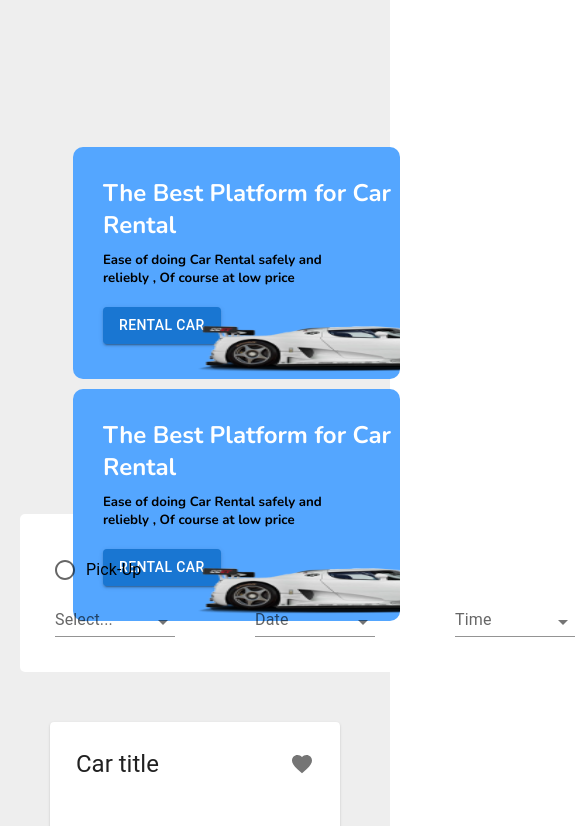
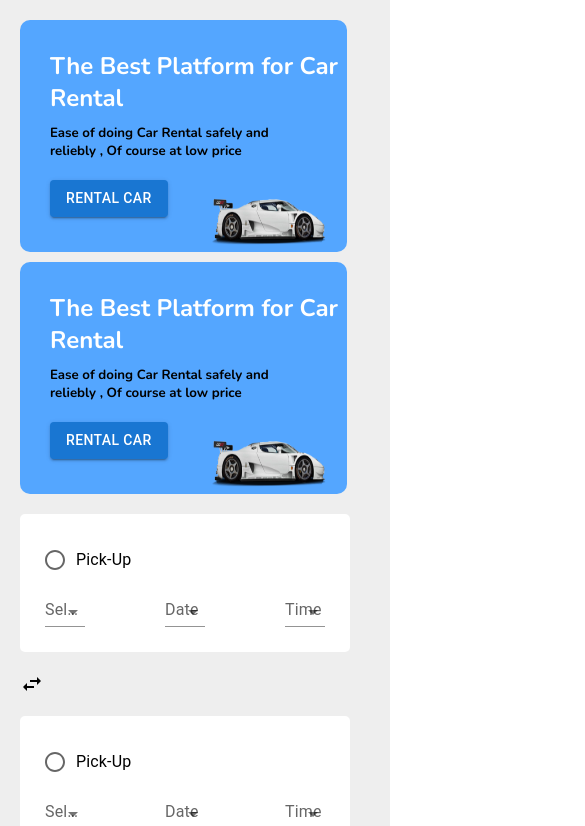
Before and after one commit to Houda-Farrag/MOTORENT, a React (Vite) app: page / in a window 390 px wide. Shown: the top 826 px of the page, 585 px wide, since content can reach past the window. Built offline with nearby package versions, Linux system fonts and the light colour scheme.

Commit message:
edit some styling

```diff
--- a/src/components/Location/Location.jsx
+++ b/src/components/Location/Location.jsx
@@ -25,7 +25,10 @@ function Location() {
         <Stack direction="row" spacing={10}>
           <Box
             sx={{
-              width: "120px",
+              width: {
+                lg: "120px",
+                sm: "50px",
+              },
             }}
           >
             {/* <Typography variant="body1" gutterBottom>
@@ -45,7 +48,10 @@ function Location() {
           </Box>
           <Box
             sx={{
-              width: "120px",
+              width: {
+                lg: "120px",
+                sm: "50px",
+              },
             }}
           >
             {/* <Typography variant="body1" gutterBottom>
@@ -65,7 +71,10 @@ function Location() {
           </Box>
           <Box
             sx={{
-              width: "120px",
+              width: {
+                lg: "120px",
+                sm: "50px",
+              },
             }}
           >
             {/* <Typography variant="body1" gutterBottom>
--- a/src/components/Location/Location.module.css
+++ b/src/components/Location/Location.module.css
@@ -1,7 +1,7 @@
 .form {
-  padding: 35px;
+  padding: 25px;
   background-color: #fff;
   border-radius: 5px;
   margin: 20px 0;
-  width: fit-content;
+  /* width: fit-content; */
 }
--- a/src/pages/Home/Home.jsx
+++ b/src/pages/Home/Home.jsx
@@ -3,18 +3,26 @@ import Location from "../../components/Location/Location";
 import Advertise from "../../ui/Advertise";
 import CarCard from "../../components/CarCard/CarCard";
 import { Box, Grid } from "@mui/material";
+
 import styles from "./Home.module.css";
+import SwapHorizOutlinedIcon from "@mui/icons-material/SwapHorizOutlined";
 
 function Home() {
   return (
     <Box className={styles.home}>
       <Box>
-        <Grid container gap="10px">
-          <Advertise item />
-          <Advertise item />
+        <Grid container gap="10px" className={styles.loc}>
+          <Advertise item sm={6} />
+          <Advertise item sm={6} />
         </Grid>
       </Box>
-      <Location />
+
+      <Grid container className={styles.loc}>
+        <Location item sm={5} />
+        <SwapHorizOutlinedIcon item sm={2} className={styles.swap} />
+        <Location item sm={5} />
+      </Grid>
+
       <CarCard />
       <Footer />
     </Box>
--- a/src/pages/Home/Home.module.css
+++ b/src/pages/Home/Home.module.css
@@ -2,3 +2,14 @@
   background-color: #eee;
   padding: 20px;
 }
+
+.loc {
+  display: flex;
+  justify-content: space-between;
+  align-items: center;
+}
+
+/* .swap {
+  border-radius: 5px;
+  padding: 30px;
+} */
--- a/src/pages/Login/Login.jsx
+++ b/src/pages/Login/Login.jsx
@@ -5,7 +5,7 @@ const emailRegex = /^w+@[a-zA-Z_]+?.[a-zA-Z]{2,3}$/gi;
 const passwordRegex = /^(?=.*[A-Za-z])(?=.*d)[A-Za-zd]{8,}$/gi;
 
 function Login() {
-  const { register, getValues, handleSubmit, formState } = useForm();
+  const { register, handleSubmit, formState } = useForm();
   const { errors } = formState;
 
   function submit(data) {
--- a/src/ui/Advertise.module.css
+++ b/src/ui/Advertise.module.css
@@ -5,7 +5,6 @@
   background-color: #54a6ff;
   padding: 30px;
   border-radius: 10px;
-  overflow: hidden;
   font-family: "Nunito";
 }
 
@@ -37,15 +36,13 @@
     position: relative;
     width: 327px;
     height: 232px;
-    top: 127px;
-    left: 53px;
   }
   .image {
     position: absolute;
-    width: 100%;
+    width: 120px;
     height: 57px;
     top: 172px;
-    left: 120px;
+    left: 190px;
   }
 
   .header {
```
